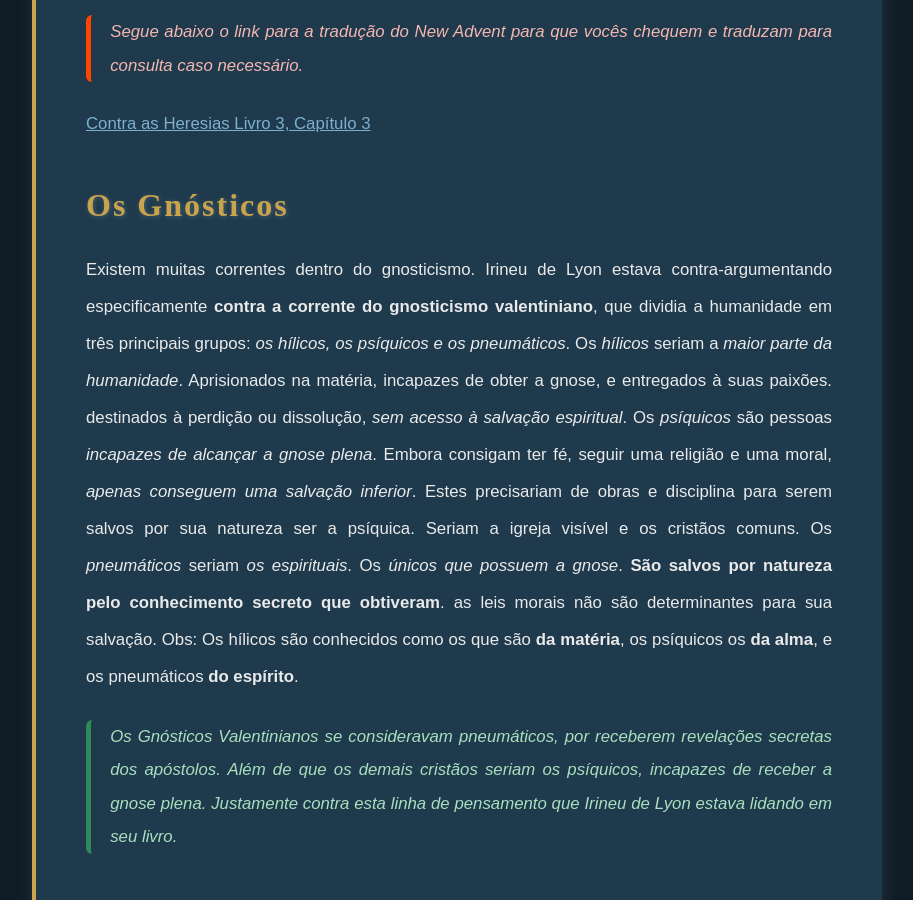
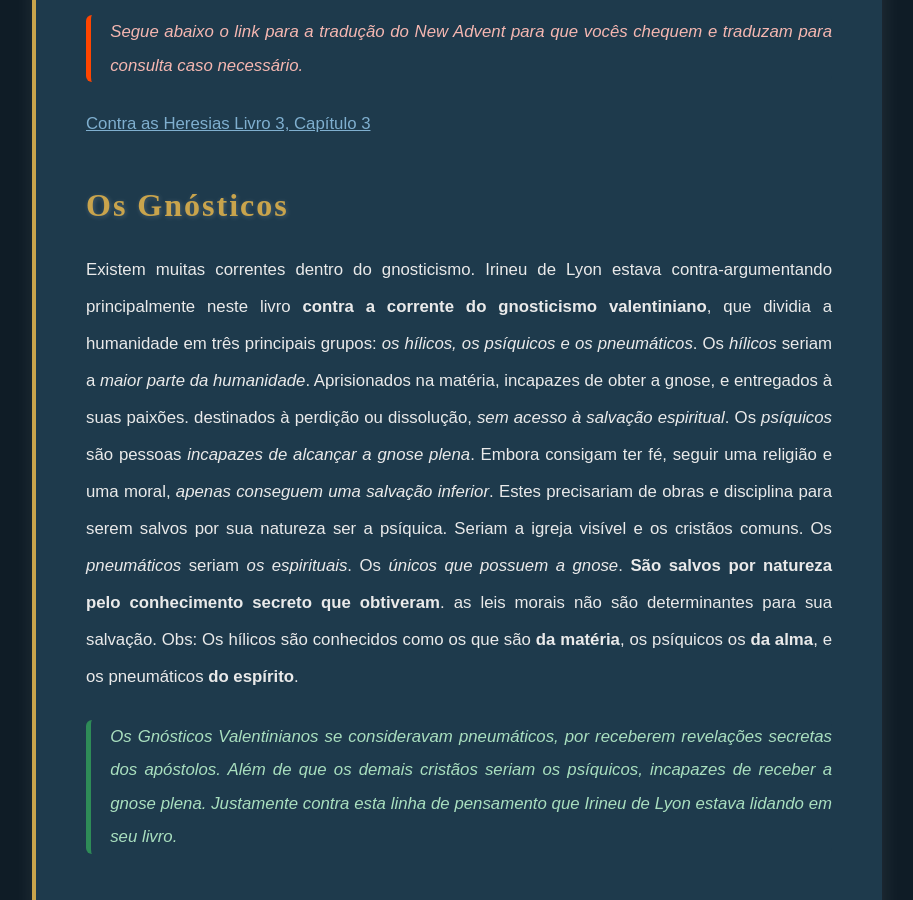
Before and after one commit to Rasyonheneyah/apologetica, a Jekyll site: the page built from _posts/2026-01-23-verdadeira-sucessao-apostolica-em-irineu.md, in a window 1280 px wide and 900 px high, scrolled down 3492 px. Shown: the whole window, without its empty margins (183-1096 px from the left). Built offline with Jekyll 4.4.1, drawn with Linux system fonts in a browser that asks for light colours; some web fonts are replaced; comment, search, counter and statistics services are not loaded.

Commit message:
Update 2026-01-23-verdadeira-sucessao-apostolica-em-irineu.md

```diff
--- a/_posts/2026-01-23-verdadeira-sucessao-apostolica-em-irineu.md
+++ b/_posts/2026-01-23-verdadeira-sucessao-apostolica-em-irineu.md
@@ -56,7 +56,7 @@ Eu traduzi o 3º capítulo de Contra as Heresias III do New Advent para o portug
 
 ## Os Gnósticos
 
-Existem muitas correntes dentro do gnosticismo. Irineu de Lyon estava contra-argumentando especificamente **contra a corrente do gnosticismo valentiniano**, que dividia a humanidade em três principais grupos: *os hílicos, os psíquicos e os pneumáticos*.
+Existem muitas correntes dentro do gnosticismo. Irineu de Lyon estava contra-argumentando principalmente neste livro **contra a corrente do gnosticismo valentiniano**, que dividia a humanidade em três principais grupos: *os hílicos, os psíquicos e os pneumáticos*.
 Os *hílicos* seriam a *maior parte da humanidade*. Aprisionados na matéria, incapazes de obter a gnose, e entregados à suas paixões. destinados à perdição ou dissolução, *sem acesso à salvação espiritual*.
 Os *psíquicos* são pessoas *incapazes de alcançar a gnose plena*. Embora consigam ter fé, seguir uma religião e uma moral, *apenas conseguem uma salvação inferior*. Estes precisariam de obras e disciplina para serem salvos por sua natureza ser a psíquica. Seriam a igreja visível e os cristãos comuns.
 Os *pneumáticos* seriam *os espirituais*. Os *únicos que possuem a gnose*. **São salvos por natureza pelo conhecimento secreto que obtiveram**. as leis morais não são determinantes para sua salvação.
```
